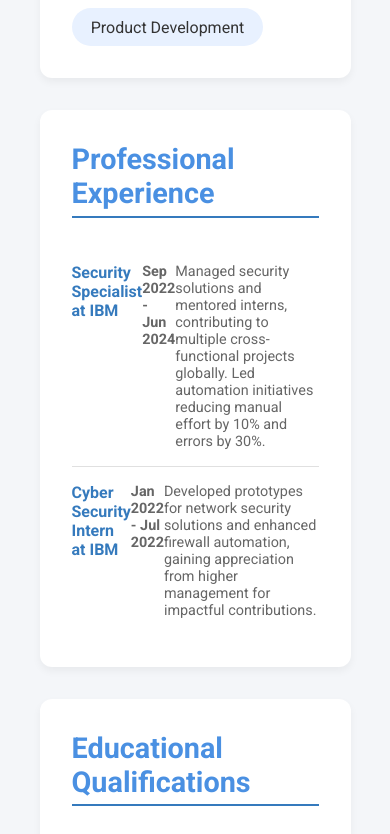
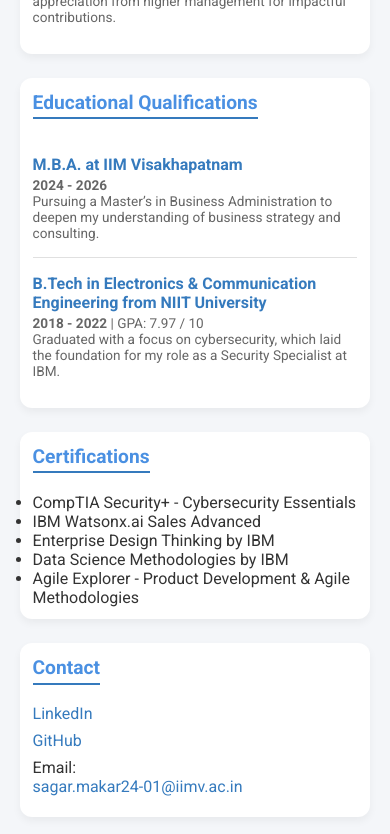
Before and after one commit to sagarmakar/sagarmakar.github.io, a plain HTML site: page index.html in a window 390 px wide. Shown: the part 1166-2000 px from the top of the page. Drawn offline with Linux system fonts and the light colour scheme.

Commit message:
Update index.html

```diff
--- a/index.html
+++ b/index.html
@@ -19,20 +19,20 @@
         /* Header */
         header {
             text-align: center;
-            padding: 3em 0;
+            padding: 2em 0;
             background: linear-gradient(135deg, #4a90e2, #357ABD);
             color: #fff;
             border-radius: 12px;
             box-shadow: 0 4px 12px rgba(0, 0, 0, 0.1);
-            margin-bottom: 2em;
+            margin-bottom: 1.5em;
         }
-        header h1 { font-size: 2.5em; font-weight: 700; }
-        header p { font-size: 1.2em; font-weight: 300; margin-top: 0.5em; }
+        header h1 { font-size: 2em; font-weight: 700; }
+        header p { font-size: 1.1em; font-weight: 300; margin-top: 0.5em; }
 
         /* Sections */
         section {
-            margin-bottom: 2em;
-            padding: 2em;
+            margin-bottom: 1.5em;
+            padding: 1.5em;
             background: #fff;
             border-radius: 12px;
             box-shadow: 0 4px 8px rgba(0, 0, 0, 0.05);
@@ -40,7 +40,7 @@
         }
         section:hover { transform: translateY(-5px); }
         section h2 {
-            font-size: 1.8em;
+            font-size: 1.5em;
             color: #4a90e2;
             border-bottom: 2px solid #357ABD;
             padding-bottom: 0.2em;
@@ -49,25 +49,34 @@
         }
 
         /* Skills */
-        .skills ul { list-style-type: none; display: flex; flex-wrap: wrap; gap: 0.5em; }
+        .skills ul { list-style-type: none; display: flex; flex-wrap: wrap; gap: 0.5em; padding: 0; }
         .skills li {
             background: #e8f1ff;
             color: #333;
-            padding: 0.6em 1.2em;
+            padding: 0.5em 1em;
             border-radius: 20px;
-            font-size: 1em;
+            font-size: 0.9em;
         }
 
         /* Timeline */
         .timeline ul { list-style: none; padding: 0; }
         .timeline ul li {
             display: flex;
+            flex-direction: column;
             padding: 1em 0;
             border-bottom: 1px solid #e0e0e0;
         }
         .timeline ul li:last-child { border: none; }
         .timeline ul li h4 { font-weight: bold; color: #357ABD; margin-bottom: 0.2em; }
         .timeline ul li p { font-size: 0.9em; color: #666; }
+
+        /* Contact Links */
+        .contact a {
+            display: block;
+            margin-bottom: 0.5em;
+            color: #357ABD;
+            font-size: 1em;
+        }
 
         /* Footer */
         footer {
@@ -76,6 +85,27 @@
             color: #666;
             font-size: 0.9em;
             margin-top: 2em;
+        }
+
+        /* Responsive Design */
+        @media (max-width: 768px) {
+            header h1 { font-size: 1.8em; }
+            header p { font-size: 1em; }
+            section { padding: 1em; }
+            section h2 { font-size: 1.3em; }
+            .skills ul { flex-direction: column; gap: 0.3em; }
+            .skills li { font-size: 0.9em; padding: 0.4em 0.8em; }
+        }
+
+        @media (max-width: 480px) {
+            .container { width: 95%; padding: 10px; }
+            header h1 { font-size: 1.6em; }
+            header p { font-size: 0.9em; }
+            section { padding: 0.8em; }
+            section h2 { font-size: 1.2em; }
+            .skills ul { gap: 0.2em; }
+            .skills li { font-size: 0.85em; padding: 0.4em 0.6em; }
+            .timeline ul li p { font-size: 0.85em; }
         }
     </style>
 </head>
@@ -161,17 +191,8 @@
     </section>
 
     <!-- Contact Section -->
-    <section>
+    <section class="contact">
         <h2>Contact</h2>
-        <p>Feel free to connect with me on <a href="https://www.linkedin.com/in/sagarmakar/" target="_blank">LinkedIn</a> or view my projects on <a href="https://github.com/sagarmakar" target="_blank">GitHub</a>.</p>
-        <p>Email: <a href="mailto:sagar.makar24-01@iimv.ac.in">sagar.makar24-01@iimv.ac.in</a></p>
-    </section>
-</div>
-
-<!-- Footer -->
-<footer>
-    <p>&copy; 2024 Sagar Makar. All rights reserved.</p>
-</footer>
-
-</body>
-</html>
+        <a href="https://www.linkedin.com/in/sagarmakar/" target="_blank">LinkedIn</a>
+        <a href="https://github.com/sagarmakar" target="_blank">GitHub</a>
+        <p>Email: <a href="mailto:sagar.makar24-01@iimv.ac.in">sagar.makar24-01@iimv.ac.in
```
